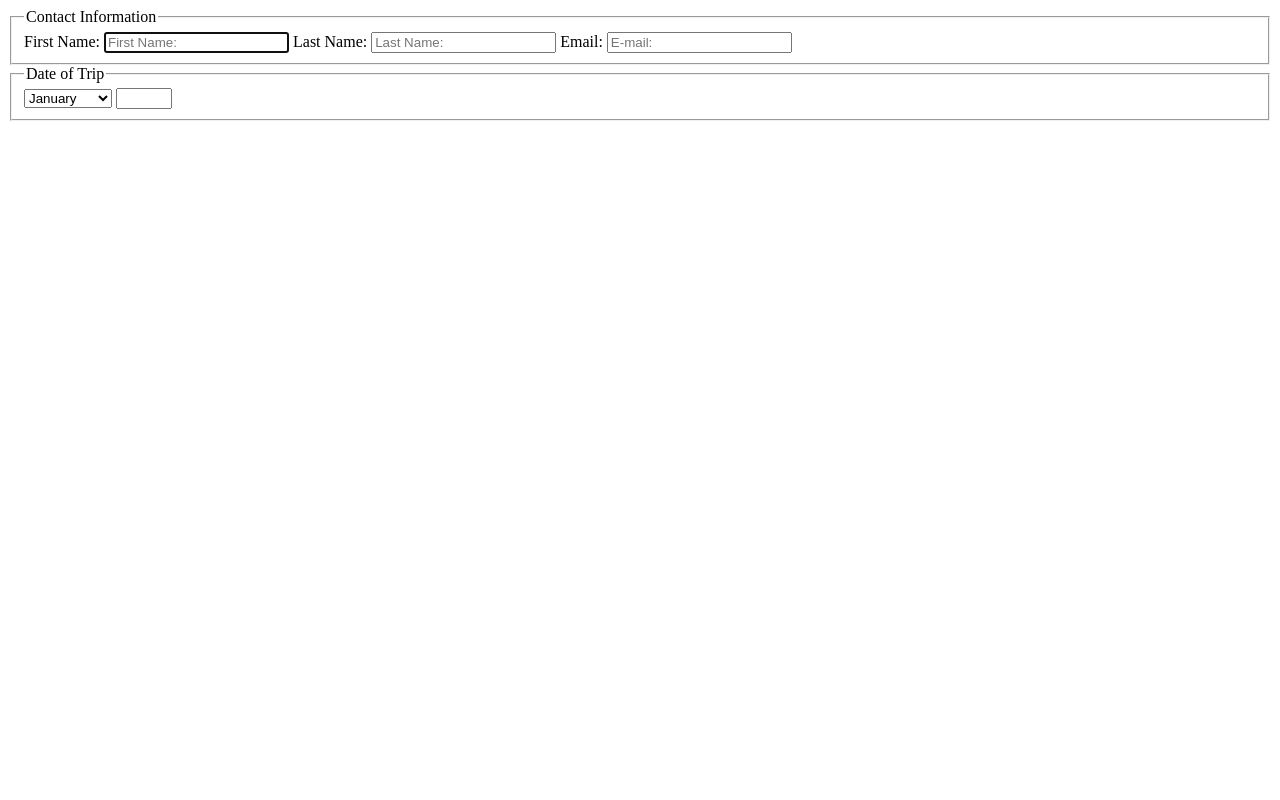
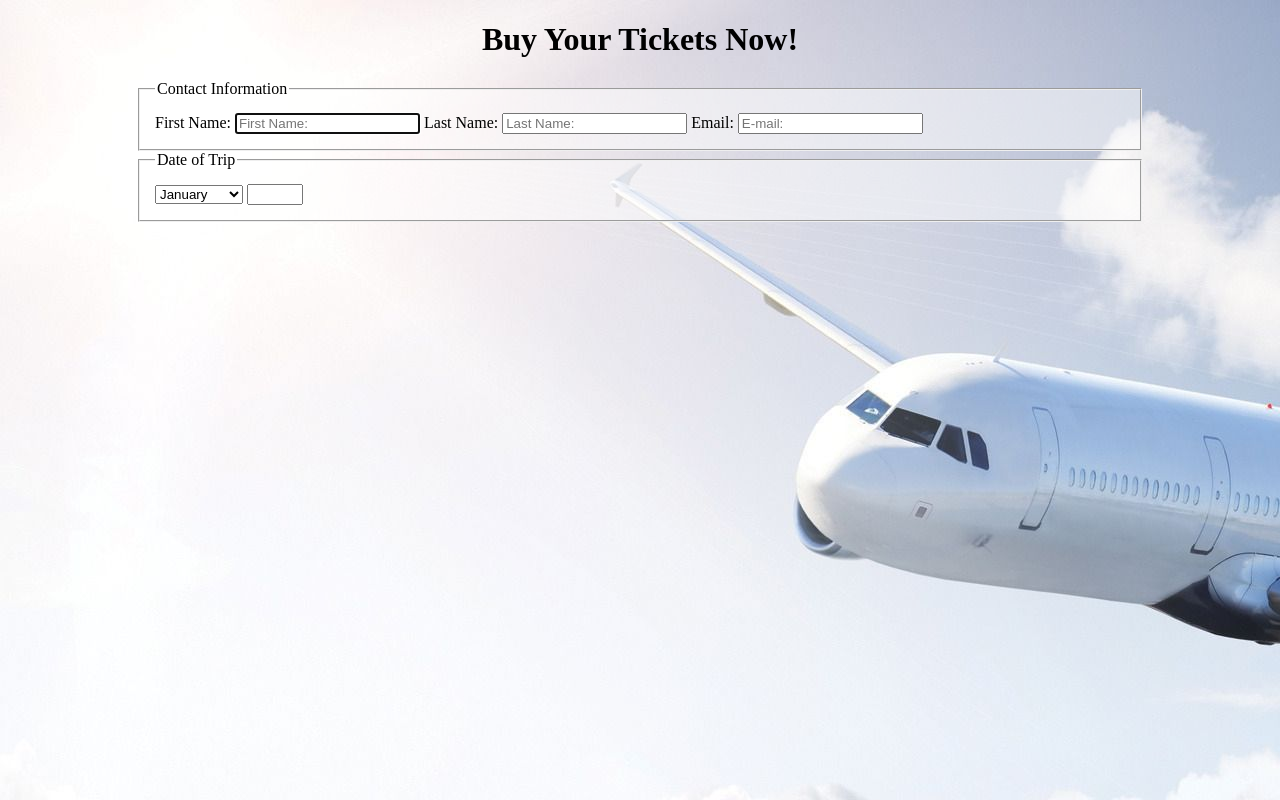
Before and after one commit to taylortaake/TravelCollaboration, a plain HTML site: page purchasing.html in a window 1280 px wide. Drawn offline with Linux system fonts and the light colour scheme.

Commit message:
Added container and worked on styles

```diff
--- a/purchasing.html
+++ b/purchasing.html
@@ -1,10 +1,14 @@
 <!DOCTYPE html>
-<html>
+<html class="travelplane">
   <head>
     <meta charset="utf-8"/>
+	<meta name="viewport" content="width=device-width, initial-scale=1">
+	<meta name="viewport" content="width=device-width, initial-scale=1, maximum-scale=1, user-scalable=no">
     <title>Purchase Tickets Now!</title>
+	<link rel="stylesheet" href="styles.css" />
   </head>
   <body>
+		<h1>Buy Your Tickets Now!</h1>
 		<form action="thankyou.html" target="_blank" method="get">
 		  <fieldset>
 			  <legend>
@@ -44,6 +48,5 @@
 			  </select>
 			  <input class="date" type="number" name="quantity" min="1" max="31">
 		  </fieldset>
-
   </body>
 </html>
--- a/styles.css
+++ b/styles.css
@@ -1,6 +1,14 @@
-/* Main content */
-body {background-color:#ffffcc;
-position:relative;}
 h1{
   text-align: center;
 }
+.travelplane{
+	padding-left: 10%;
+	padding-right: 10%;
+	background-image: url("plane.jpg");
+	background-image: cover;
+
+}
+fieldset{
+	background-color: rgba(255, 255, 255, 0.5);
+	padding: 15px;
+}
```
Also changed, not shown: plane.jpg (added). Lines whose indentation alone changed are shown as unchanged.
